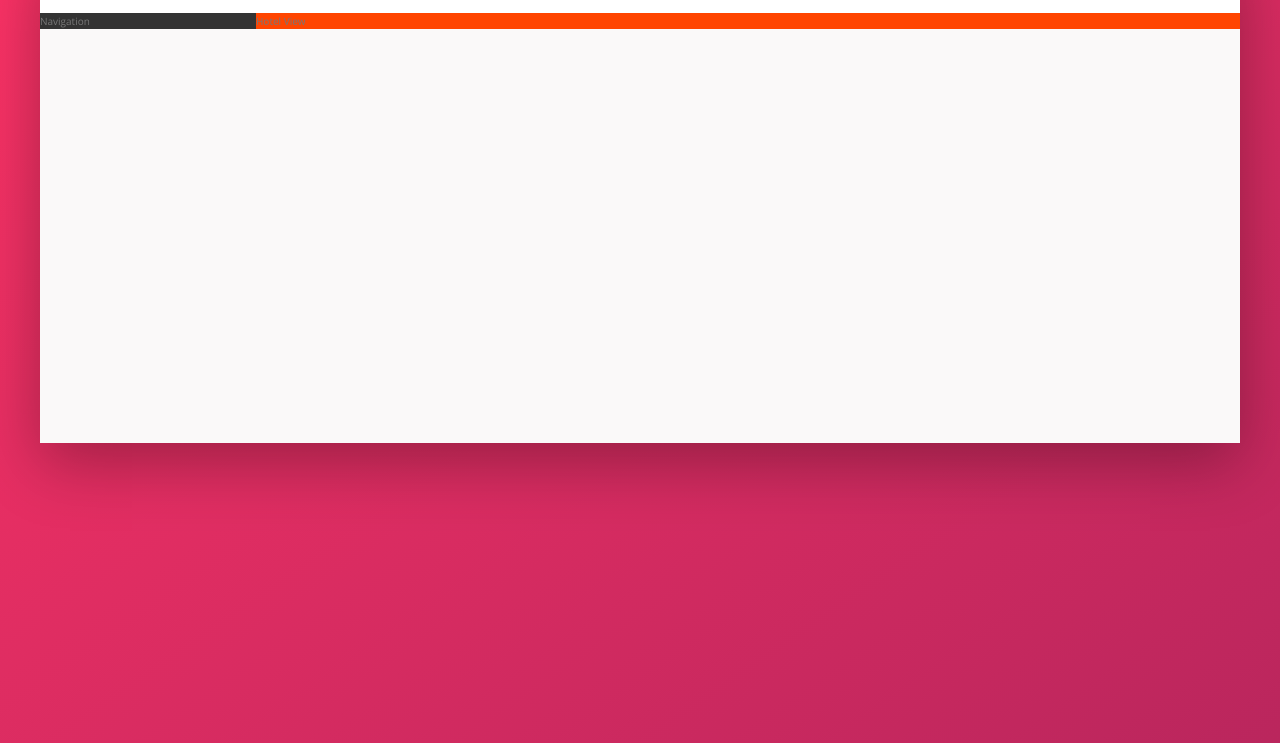
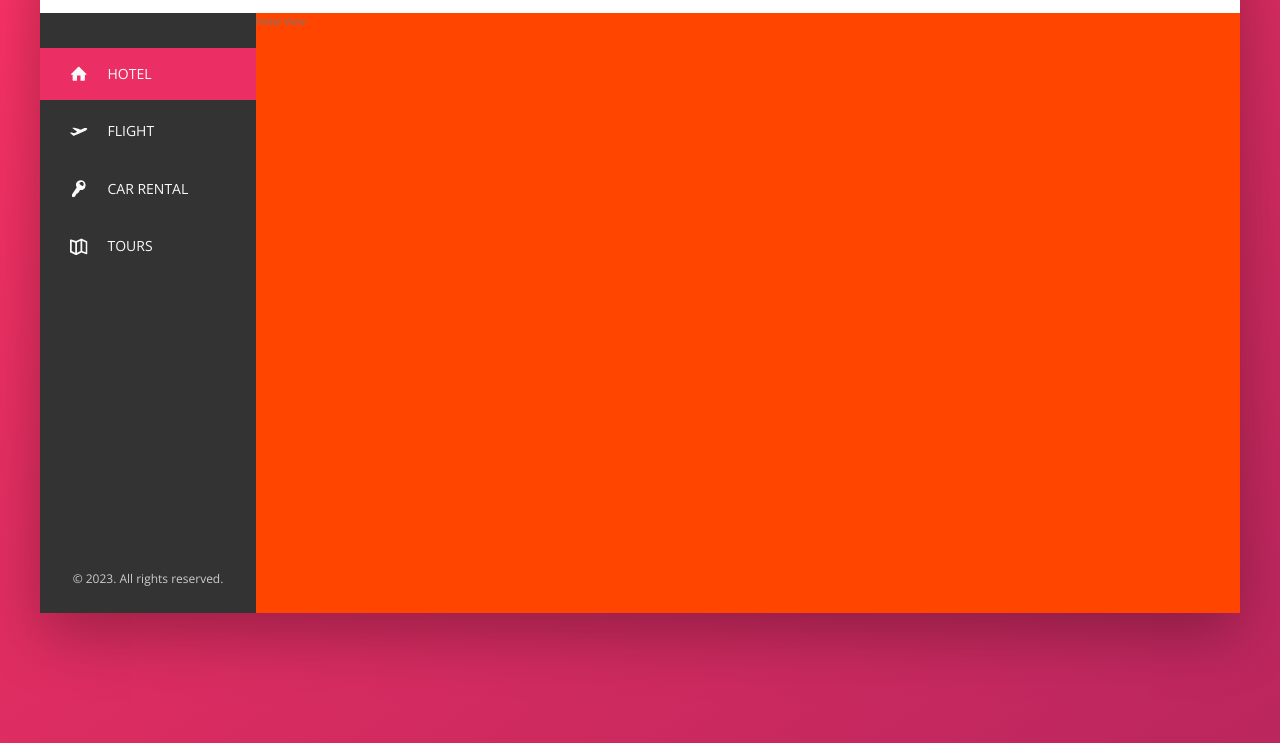
Before and after one commit to amnaatarapper/trillo, a website: page index.html in a window 1280 px wide. Shown: the part 137-880 px from the top of the page. Drawn offline with nearby package versions, Linux system fonts and the light colour scheme.

Commit message:
added sidebar css

```diff
--- a/index.html
+++ b/index.html
@@ -56,7 +56,44 @@
       </header>
 
       <div class="content">
-        <nav class="sidebar">Navigation</nav>
+        <nav class="sidebar">
+          <ul class="side-nav">
+            <li class="side-nav__item side-nav__item--active">
+              <a title="home" href="#" class="side-nav__link">
+                <svg class="side-nav__icon">
+                  <use xlink:href="img/sprite.svg#icon-home"></use>
+                </svg>
+                <span>Hotel</span>
+              </a>
+            </li>
+            <li class="side-nav__item">
+              <a title="home" href="#" class="side-nav__link">
+                <svg class="side-nav__icon">
+                  <use xlink:href="img/sprite.svg#icon-aircraft-take-off"></use>
+                </svg>
+                <span>Flight</span>
+              </a>
+            </li>
+            <li class="side-nav__item">
+              <a title="home" href="#" class="side-nav__link">
+                <svg class="side-nav__icon">
+                  <use xlink:href="img/sprite.svg#icon-key"></use>
+                </svg>
+                <span>Car rental</span>
+              </a>
+            </li>
+            <li class="side-nav__item">
+              <a title="home" href="#" class="side-nav__link">
+                <svg class="side-nav__icon">
+                  <use xlink:href="img/sprite.svg#icon-map"></use>
+                </svg>
+                <span>Tours</span>
+              </a>
+            </li>
+          </ul>
+
+          <div class="legal">&copy; 2023. All rights reserved.</div>
+        </nav>
         <main class="hotel-view">Hotel View</main>
       </div>
     </div>
--- a/sass/_components.scss
+++ b/sass/_components.scss
@@ -117,3 +117,71 @@
   &__user-name {
   }
 }
+
+//////////////
+/// SIDE NAVIGATION
+.side-nav {
+  font-size: 1.4rem;
+  list-style: none;
+  margin-top: 3.5rem;
+
+  &__item {
+    position: relative;
+
+    &:not(:last-child) {
+      margin-bottom: 0.5rem;
+    }
+  }
+
+  &__item::before {
+    content: "";
+    position: absolute;
+    top: 0;
+    left: 0;
+    height: 100%;
+    width: 3px;
+    background-color: var(--color-primary);
+    transform: scaleY(0);
+    transition: transform 0.15s, width 0.3s cubic-bezier(1, 0, 0, 1) 0.15s,
+      background-color 0.1s;
+  }
+
+  &__item:hover::before,
+  &__item--active::before {
+    transform: scale(1);
+    width: 100%;
+  }
+
+  &__item:active::before {
+    background-color: var(--color-primary-dark);
+  }
+
+  &__link:link,
+  &__link:visited {
+    position: relative;
+    padding: 1.5rem 3rem;
+    z-index: 2;
+    color: var(--color-grey-light-1);
+    text-decoration: none;
+    text-transform: uppercase;
+
+    display: flex;
+    align-items: center;
+  }
+
+  &__icon {
+    width: 1.75rem;
+    height: 1.75rem;
+    margin-right: 2rem;
+    fill: currentColor;
+  }
+}
+
+//////////////
+/// LEGAL
+.legal {
+  font-size: 1.2rem;
+  color: var(--color-grey-light-4);
+  text-align: center;
+  padding: 2.5rem;
+}
--- a/sass/_layout.scss
+++ b/sass/_layout.scss
@@ -26,10 +26,15 @@
   background-color: var(--color-grey-dark-1);
 
   flex: 0 0 18%; // dont grow dont shrink 18% width
+
+  display: flex;
+  flex-direction: column;
+  justify-content: space-between;
 }
 
 .hotel-view {
   background-color: orangered;
+  height: 60rem;
 
   flex: 1;
 }
```
Also changed, not shown: css/style.css.
